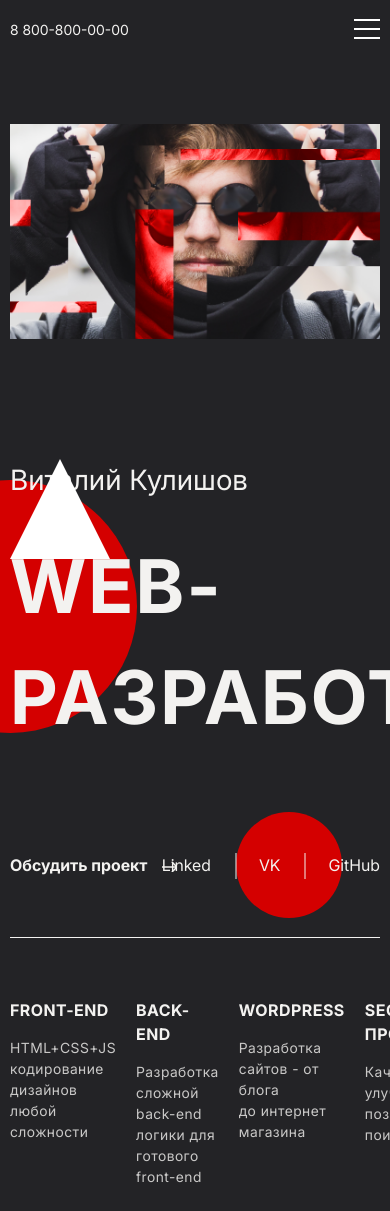
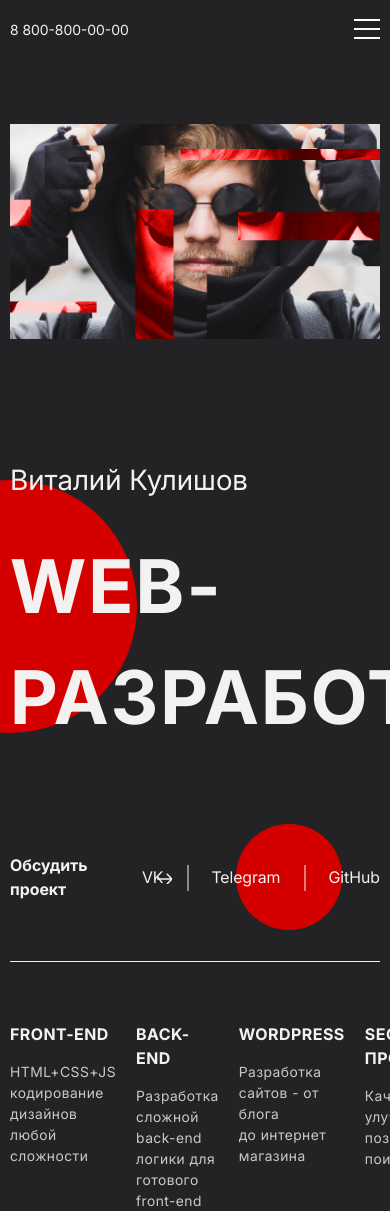
Before and after one commit to vitaliykulishov/FrontendBlok-Module02-Portfolio, a website built with webpack: page src/index.html in a window 390 px wide. Shown: the top 1211 px of the page. Before the commit the page ends 1187 px from the top, so only its background shows below. Built offline with nearby package versions, Linux system fonts and the light colour scheme.

Commit message:
edit banner-1

```diff
--- a/src/index.html
+++ b/src/index.html
@@ -22,8 +22,8 @@
                         <a class="contact__link menu__email" href="mailto:mail@htmlacademy.ru">vitalii.kulishov@ya.ru</a>
                     </div>
                     <ul class="social-link menu__social-link">
-                        <li class="social-link__item"><a class="social-link__link menu__social" href="#">Linked</a></li>
                         <li class="social-link__item"><a class="social-link__link menu__social" href="#">VK</a></li>
+                        <li class="social-link__item"><a class="social-link__link menu__social" href="#">Telegram</a></li>
                         <li class="social-link__item"><a class="social-link__link menu__social" href="#">GitHub</a></li>
                     </ul>
                 </nav>
@@ -45,12 +45,10 @@
             <div class="banner__img"></div>
             <h1 class="banner__title">Виталий Кулишов<span>web-разработчик</span></h1>
             <div class="banner__wrapper">
-                <div class="banner__btn-wrp">
-                    <a href="" onclick="" class="banner__popup-btn">Обсудить проект</a>
-                </div>
+                <a href="" onclick="" class="popup-btn banner__popup-btn">Обсудить проект</a>
                 <ul class="social-link _banner banner__social">
-                    <li class="social-link__item _banner"><a class="social-link__link _banner" href="#">Linked</a></li>
                     <li class="social-link__item _banner"><a class="social-link__link _banner" href="#">VK</a></li>
+                    <li class="social-link__item _banner"><a class="social-link__link _banner" href="#">Telegram</a></li>
                     <li class="social-link__item _banner"><a class="social-link__link _banner" href="#">GitHub</a></li>
                 </ul>
             </div>
--- a/src/styles/main.scss
+++ b/src/styles/main.scss
@@ -177,14 +177,14 @@ button {
         &::after {
             content: '';
             position: absolute;
-            top: 0;
-            left: 0;
+            top: -18px;
+            left: -146px;
             display: block;
             width: 0;
             height: 0;
-            border-left: 50px solid transparent;
-            border-right: 50px solid transparent;
-            border-bottom: 100px solid $white;
+            border-left: 36px solid transparent;
+            border-right: 36px solid transparent;
+            border-bottom: 66px solid $white;
         }
         span {
             display: block;
@@ -224,17 +224,21 @@ button {
             background-repeat: no-repeat;
             // transition: $tr;
         }
-        @media(hover: hover) {
-            &:hover {
-                &::after {
+        &::after {
                     content: '';
                     display: block;
                     position: absolute;
                     left: 0;
                     bottom: -11px;
-                    width: calc(100% + 30px);
+                    width: 0;
                     border-bottom: 2px solid $light;
-                    transition: $tr;
+                    transition: all .3s;
+        }
+        @media(hover: hover) {
+            &:hover {
+                &::after {
+                    content: '';
+                    width: calc(100% + 30px);;
                 }
             }
         }
@@ -297,6 +301,7 @@ button {
     }
     .menu {
 		position: fixed;
+        z-index: 1;
 		top: 0;
 		right: -100%;
 		width: 360px;
@@ -349,6 +354,7 @@ button {
         }
     }
 	.hamburger {
+        z-index: 2;
 		width: 26px;
 		height: 20px;
 		display: block;
```
